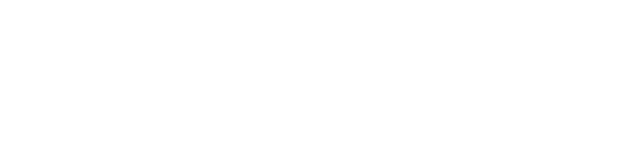
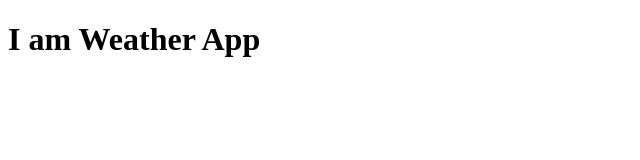
Before and after one commit to 17aakanksha17/WeatherApp, a plain HTML site: page index.html in a window 1280 px wide. Shown: the whole page, without its empty margins (0-640 px from the left). Drawn offline with Linux system fonts and the light colour scheme.

Commit message:
Created changes in HTML

```diff
--- a/index.html
+++ b/index.html
@@ -6,6 +6,6 @@
     <title>Document</title>
 </head>
 <body>
-
+    <h1>I am Weather App</h1>
 </body>
 </html>
```
